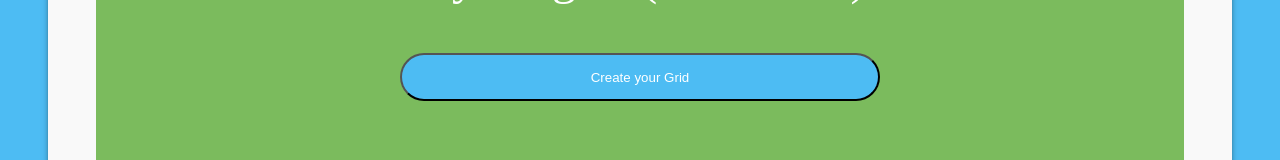
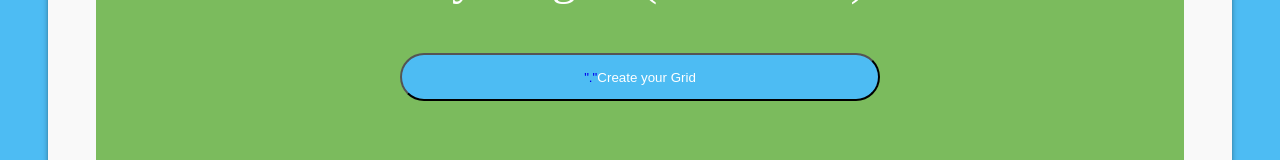
Before and after one commit to Joe-Thompson/WEBPT_11_CS_BUILD_CONWAY, a React (Create React App) app in the folder conways_game/: page / in a window 1280 px wide. Shown: the part 11318-11478 px from the top of the page. Built offline with nearby package versions, Linux system fonts and the light colour scheme; a web font is replaced by a local one.

Commit message:
updated anchor tags for screen readers

```diff
--- a/conways_game/src/components/Landing.js
+++ b/conways_game/src/components/Landing.js
@@ -138,7 +138,7 @@ function Landing({ setting_up_grid, history }) {
                         })}
                     </div>
                     <p className='color_title'>Choose an accent color for your grid (alive cells)</p>
-                    <button type='submit' className='btn_links'><a href='#third_option'></a>Create your Grid</button>
+                    <button type='submit' className='btn_links'><a href='#third_option'>"."</a>Create your Grid</button>
                 </section>
             </form>
         </>
```
